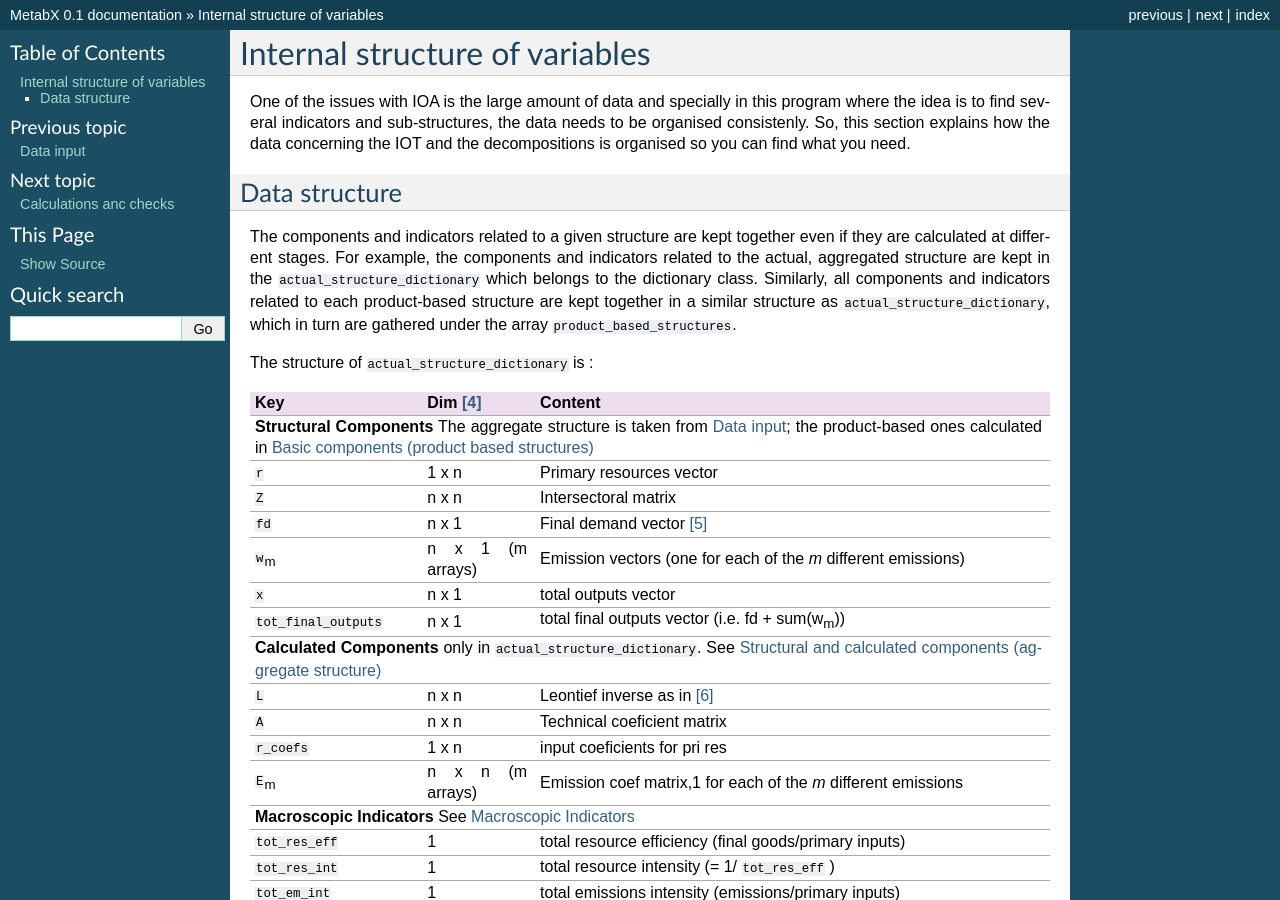
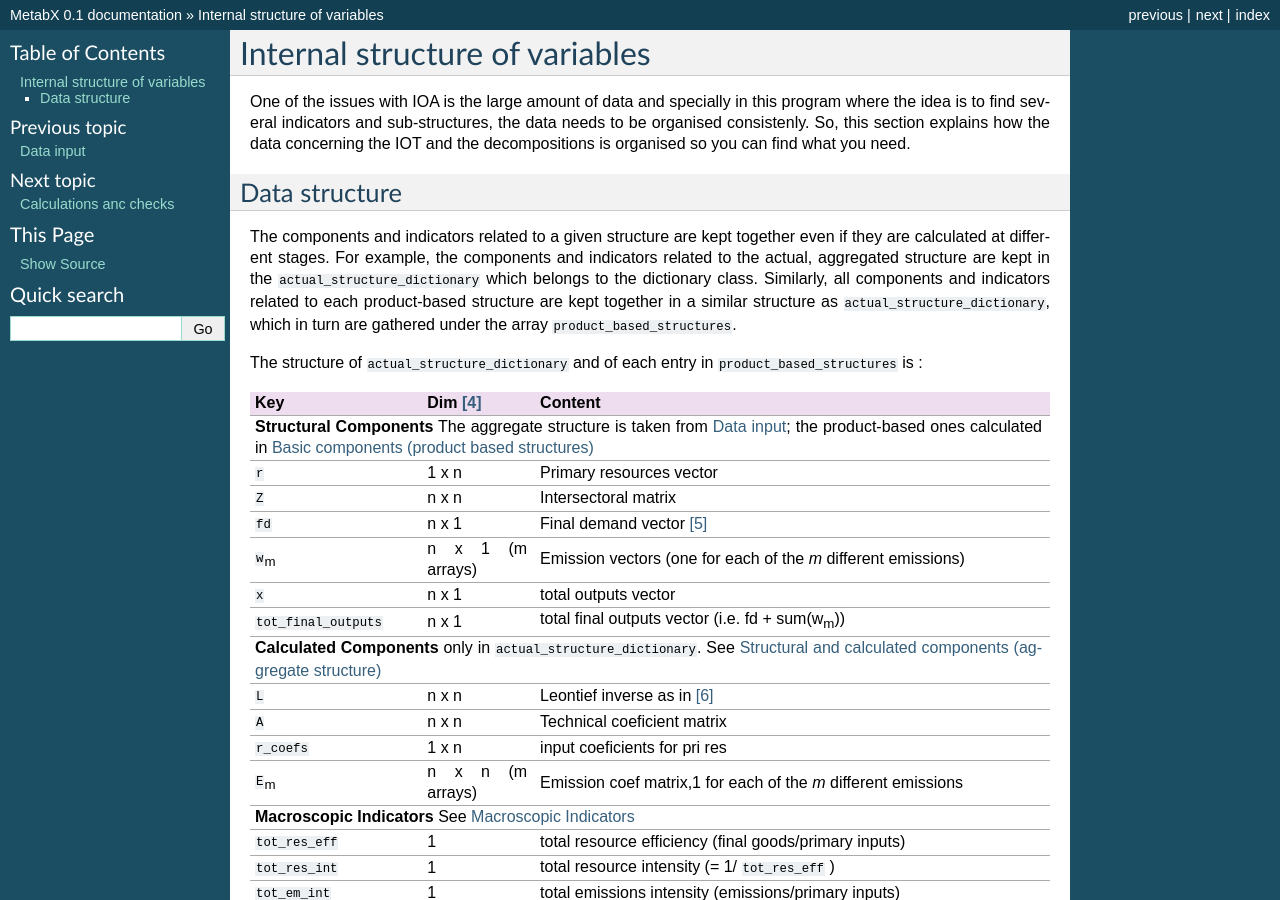
Before and after one commit to Friedsoap/MetabX, a Sphinx documentation site: the page built from DOC/source/internal_data_structure.rst, in a window 1280 px wide and 900 px high. Built offline with Sphinx 7.4.7, drawn with Linux system fonts in a browser that asks for light colours.

Commit message:
edited DOC]

```diff
--- a/DOC/source/internal_data_structure.rst
+++ b/DOC/source/internal_data_structure.rst
@@ -14,7 +14,7 @@ Data structure
 The components and indicators related to a given structure are kept together even if they are calculated at different stages. For example, the components and indicators related to the actual, aggregated structure are kept in the ``actual_structure_dictionary`` which belongs to the dictionary class.
 Similarly, all components and indicators related to each product-based structure are kept together in a similar structure as ``actual_structure_dictionary``, which in turn are gathered under the array ``product_based_structures``.
 
-The structure of ``actual_structure_dictionary`` is :
+The structure of ``actual_structure_dictionary`` and of each entry in ``product_based_structures`` is :
 
 +------------------------+------------+------------------------------------+
 | Key                    | Dim [#1]_  | Content                            |
```
